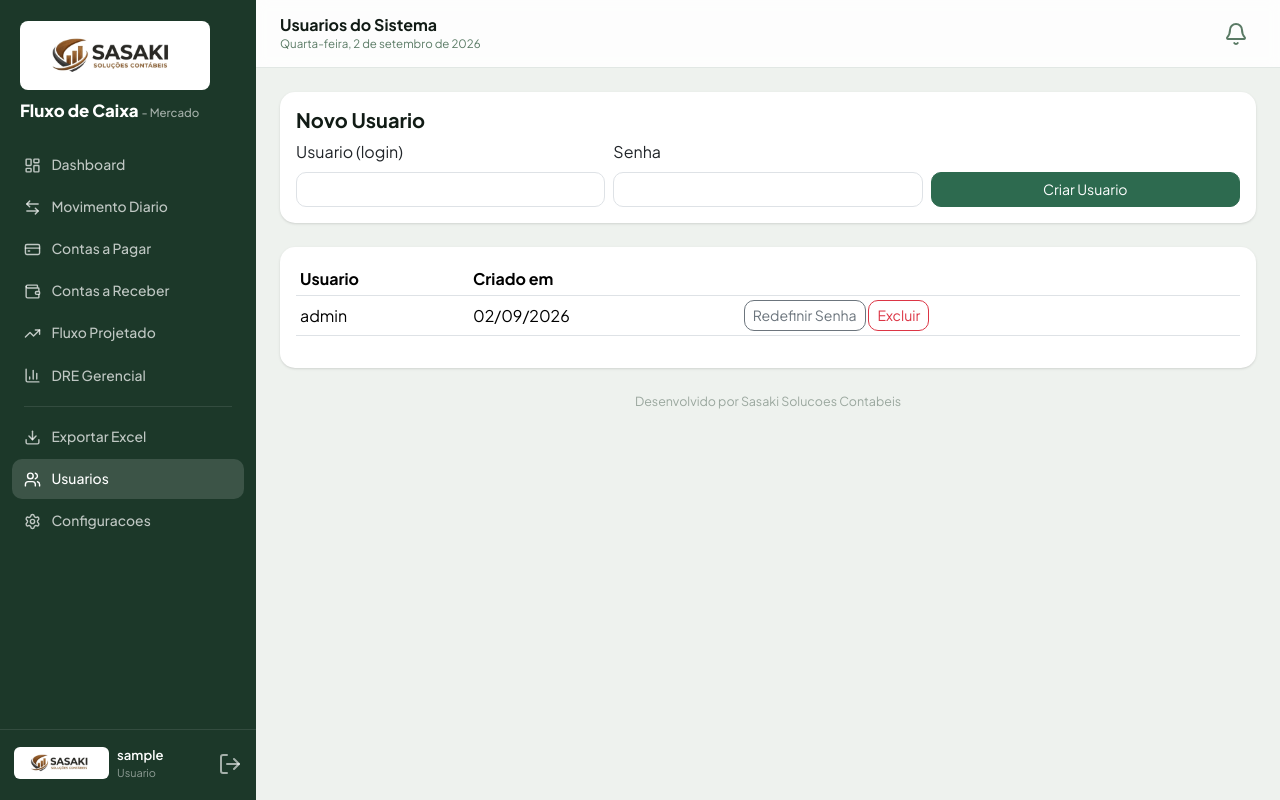
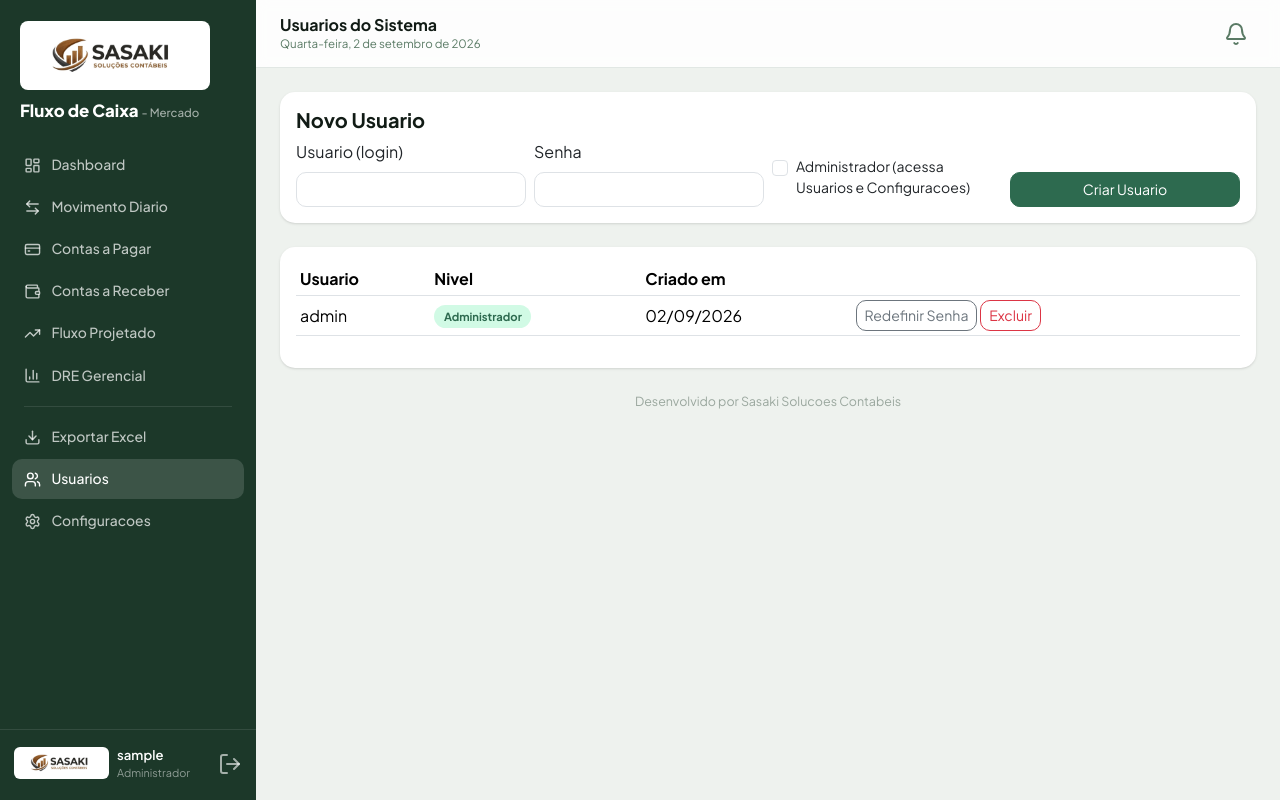
Before and after one commit to gabrielsasakicontabilidade/controle-de-caixa, a Flask app: page /usuarios in a window 1280 px wide. Run offline with Flask 3, Linux system fonts and the light colour scheme; the visitor is signed in with stand-in values (Sample User, id 1); data comes from the database, SQL or seed files in the repository.

Commit message:
Adiciona nivel de administrador para restringir Usuarios/Configuracoes
Usuarios comuns nao veem mais os itens Usuarios e Configuracoes no
menu, e o acesso direto por URL tambem e bloqueado. O primeiro
usuario existente e promovido a administrador automaticamente na
migracao. Ao criar um novo usuario, ha um checkbox para definir se
ele e administrador (desmarcado por padrao).

Co-Authored-By: Claude Sonnet 5 <noreply@anthropic.com>

```diff
--- a/sistema/app.py
+++ b/sistema/app.py
@@ -55,6 +55,18 @@ def login_required(view_fn):
     return wrapped
 
 
+def admin_required(view_fn):
+    @wraps(view_fn)
+    def wrapped(*args, **kwargs):
+        if not session.get("logado"):
+            return redirect(url_for("login", next=request.path))
+        if not session.get("admin"):
+            flash("Apenas administradores podem acessar esta pagina.", "danger")
+            return redirect(url_for("dashboard"))
+        return view_fn(*args, **kwargs)
+    return wrapped
+
+
 @app.route("/login", methods=["GET", "POST"])
 def login():
     if request.method == "POST":
@@ -64,6 +76,7 @@ def login():
         if u and check_password_hash(u.password_hash, senha):
             session["logado"] = True
             session["usuario"] = u.username
+            session["admin"] = bool(u.admin)
             destino = request.args.get("next") or url_for("dashboard")
             return redirect(destino)
         flash("Usuario ou senha invalidos.", "danger")
@@ -213,6 +226,7 @@ def dashboard():
 
 
 @app.route("/config", methods=["GET", "POST"])
+@admin_required
 def config_view():
     cfg = get_config()
     if request.method == "POST":
@@ -574,16 +588,18 @@ def exportar_excel():
 
 # ------------------------------------------------------------------- Usuarios
 @app.route("/usuarios", methods=["GET", "POST"])
+@admin_required
 def usuarios_list():
     if request.method == "POST":
         username = request.form.get("username", "").strip()
         senha = request.form.get("senha", "")
+        is_admin = request.form.get("admin") == "on"
         if not username or not senha:
             flash("Usuario e senha sao obrigatorios.", "danger")
         elif Usuario.query.filter_by(username=username).first():
             flash("Ja existe um usuario com esse nome.", "danger")
         else:
-            u = Usuario(username=username, password_hash=generate_password_hash(senha), ativo=True)
+            u = Usuario(username=username, password_hash=generate_password_hash(senha), ativo=True, admin=is_admin)
             db.session.add(u)
             db.session.commit()
             flash(f"Usuario '{username}' criado.", "success")
@@ -594,6 +610,7 @@ def usuarios_list():
 
 
 @app.route("/usuarios/<int:item_id>/excluir", methods=["POST"])
+@admin_required
 def usuarios_excluir(item_id):
     u = Usuario.query.get_or_404(item_id)
     if u.username == session.get("usuario"):
@@ -606,6 +623,7 @@ def usuarios_excluir(item_id):
 
 
 @app.route("/usuarios/<int:item_id>/redefinir-senha", methods=["POST"])
+@admin_required
 def usuarios_redefinir_senha(item_id):
     u = Usuario.query.get_or_404(item_id)
     nova_senha = request.form.get("nova_senha", "")
@@ -624,8 +642,19 @@ def _seed_admin_inicial():
             username=APP_USERNAME,
             password_hash=generate_password_hash(APP_PASSWORD),
             ativo=True,
+            admin=True,
         ))
         db.session.commit()
+
+
+def _promover_admin_inicial():
+    """Garante que exista pelo menos um administrador. Cobre a migracao: usuarios
+    criados antes da coluna 'admin' existir ficam com admin=False por padrao."""
+    if Usuario.query.filter_by(admin=True).count() == 0:
+        primeiro = Usuario.query.order_by(Usuario.id.asc()).first()
+        if primeiro:
+            primeiro.admin = True
+            db.session.commit()
 
 
 def _ensure_column(table_name, column_name, column_type_sql):
@@ -645,7 +674,9 @@ with app.app_context():
     db.create_all()
     _ensure_column("conta_pagar", "movimento_id", "INTEGER")
     _ensure_column("conta_receber", "movimento_id", "INTEGER")
+    _ensure_column("usuario", "admin", "BOOLEAN DEFAULT FALSE")
     _seed_admin_inicial()
+    _promover_admin_inicial()
 
 if __name__ == "__main__":
     app.run(host="0.0.0.0", port=8000, debug=False)
--- a/sistema/models.py
+++ b/sistema/models.py
@@ -51,6 +51,7 @@ class Usuario(db.Model):
     username = db.Column(db.String(80), unique=True, nullable=False)
     password_hash = db.Column(db.String(255), nullable=False)
     ativo = db.Column(db.Boolean, default=True)
+    admin = db.Column(db.Boolean, default=False)
     criado_em = db.Column(db.DateTime, default=datetime.utcnow)
 
 
--- a/sistema/templates/base.html
+++ b/sistema/templates/base.html
@@ -96,8 +96,10 @@
     <a href="{{ url_for('dre_list') }}" class="{{ 'active' if request.endpoint in ['dre_list','dre_editar'] }}"><i data-lucide="chart-column"></i> DRE Gerencial</a>
     <div class="sidebar-divider"></div>
     <a href="{{ url_for('exportar_excel') }}"><i data-lucide="download"></i> Exportar Excel</a>
+    {% if session.admin %}
     <a href="{{ url_for('usuarios_list') }}" class="{{ 'active' if request.endpoint=='usuarios_list' }}"><i data-lucide="users"></i> Usuarios</a>
     <a href="{{ url_for('config_view') }}" class="{{ 'active' if request.endpoint=='config_view' }}"><i data-lucide="settings"></i> Configuracoes</a>
+    {% endif %}
   </nav>
   <div class="sidebar-footer">
     <div class="sidebar-user">
@@ -105,7 +107,7 @@
         <img src="{{ url_for('static', filename='logo-sasaki.png') }}" alt="Sasaki" class="sidebar-user-logo">
         <div>
           <div class="who">{{ session.usuario }}</div>
-          <div class="role">Usuario</div>
+          <div class="role">{{ 'Administrador' if session.admin else 'Usuario' }}</div>
         </div>
       </div>
       <a href="{{ url_for('logout') }}" title="Sair"><i data-lucide="log-out"></i></a>
--- a/sistema/templates/usuarios_list.html
+++ b/sistema/templates/usuarios_list.html
@@ -6,15 +6,23 @@
 <div class="card p-3 mb-4">
   <h5>Novo Usuario</h5>
   <form method="post" class="row g-2 align-items-end">
-    <div class="col-md-4">
+    <div class="col-md-3">
       <label class="form-label">Usuario (login)</label>
       <input type="text" class="form-control" name="username" required>
     </div>
-    <div class="col-md-4">
+    <div class="col-md-3">
       <label class="form-label">Senha</label>
       <input type="text" class="form-control" name="senha" required>
     </div>
-    <div class="col-md-4">
+    <div class="col-md-3">
+      <div class="form-check mb-2">
+        <input type="checkbox" class="form-check-input" name="admin" id="novo-admin">
+        <label class="form-check-label small" for="novo-admin">
+          Administrador (acessa Usuarios e Configuracoes)
+        </label>
+      </div>
+    </div>
+    <div class="col-md-3">
       <button type="submit" class="btn btn-success w-100">Criar Usuario</button>
     </div>
   </form>
@@ -22,11 +30,12 @@
 
 <div class="card p-3">
   <table class="table table-sm table-hover">
-    <thead><tr><th>Usuario</th><th>Criado em</th><th></th></tr></thead>
+    <thead><tr><th>Usuario</th><th>Nivel</th><th>Criado em</th><th></th></tr></thead>
     <tbody>
     {% for u in itens %}
       <tr>
         <td>{{ u.username }}{{ ' (voce)' if u.username == session.usuario else '' }}</td>
+        <td><span class="badge-pill {{ 'badge-green' if u.admin else 'badge-amber' }}">{{ 'Administrador' if u.admin else 'Usuario' }}</span></td>
         <td>{{ u.criado_em.strftime('%d/%m/%Y') if u.criado_em else '' }}</td>
         <td class="text-nowrap">
           <button class="btn btn-sm btn-outline-secondary" type="button" data-bs-toggle="collapse" data-bs-target="#redef-{{ u.id }}">
@@ -44,7 +53,7 @@
         </td>
       </tr>
     {% else %}
-      <tr><td colspan="3" class="text-muted">Nenhum usuario cadastrado.</td></tr>
+      <tr><td colspan="4" class="text-muted">Nenhum usuario cadastrado.</td></tr>
     {% endfor %}
     </tbody>
   </table>
```
